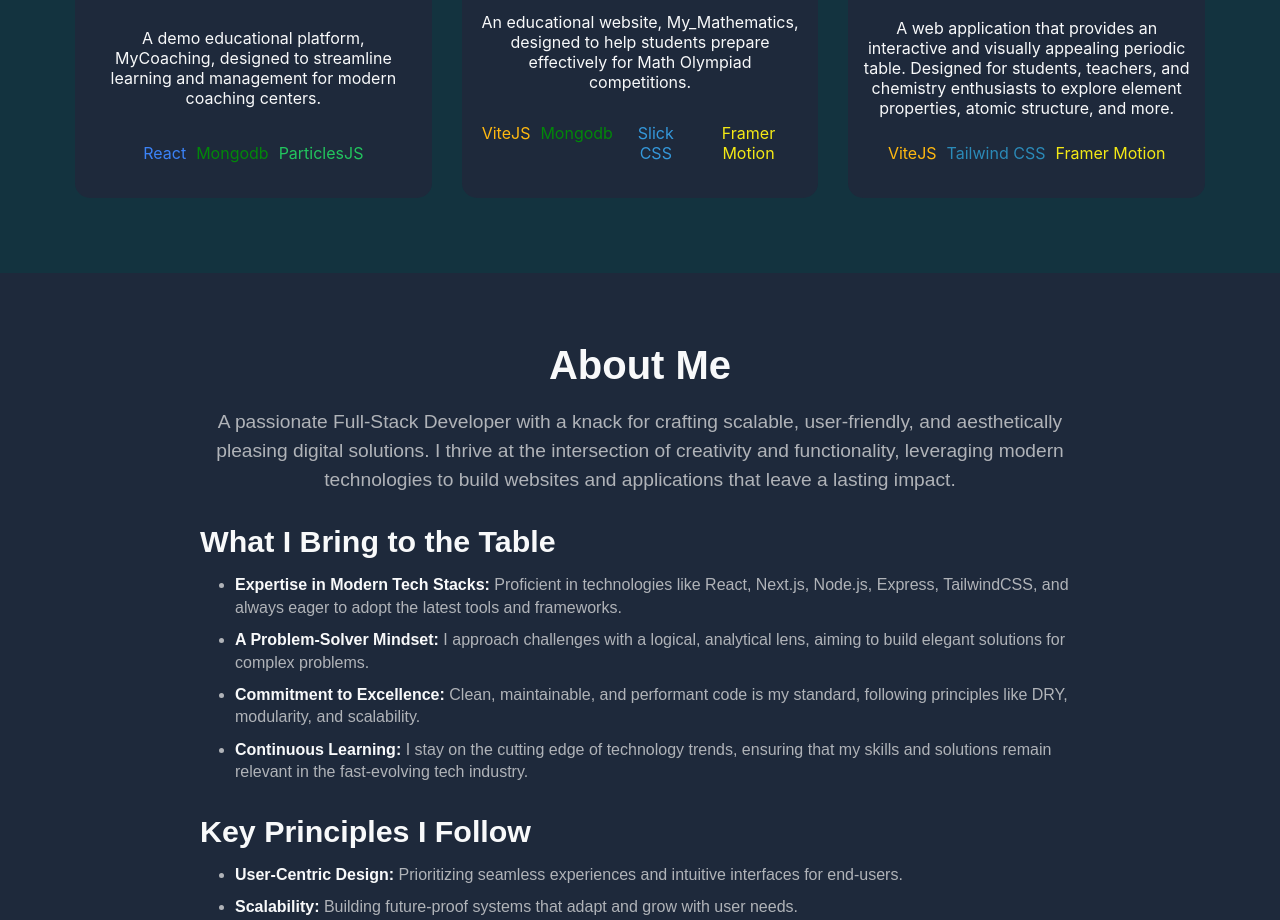
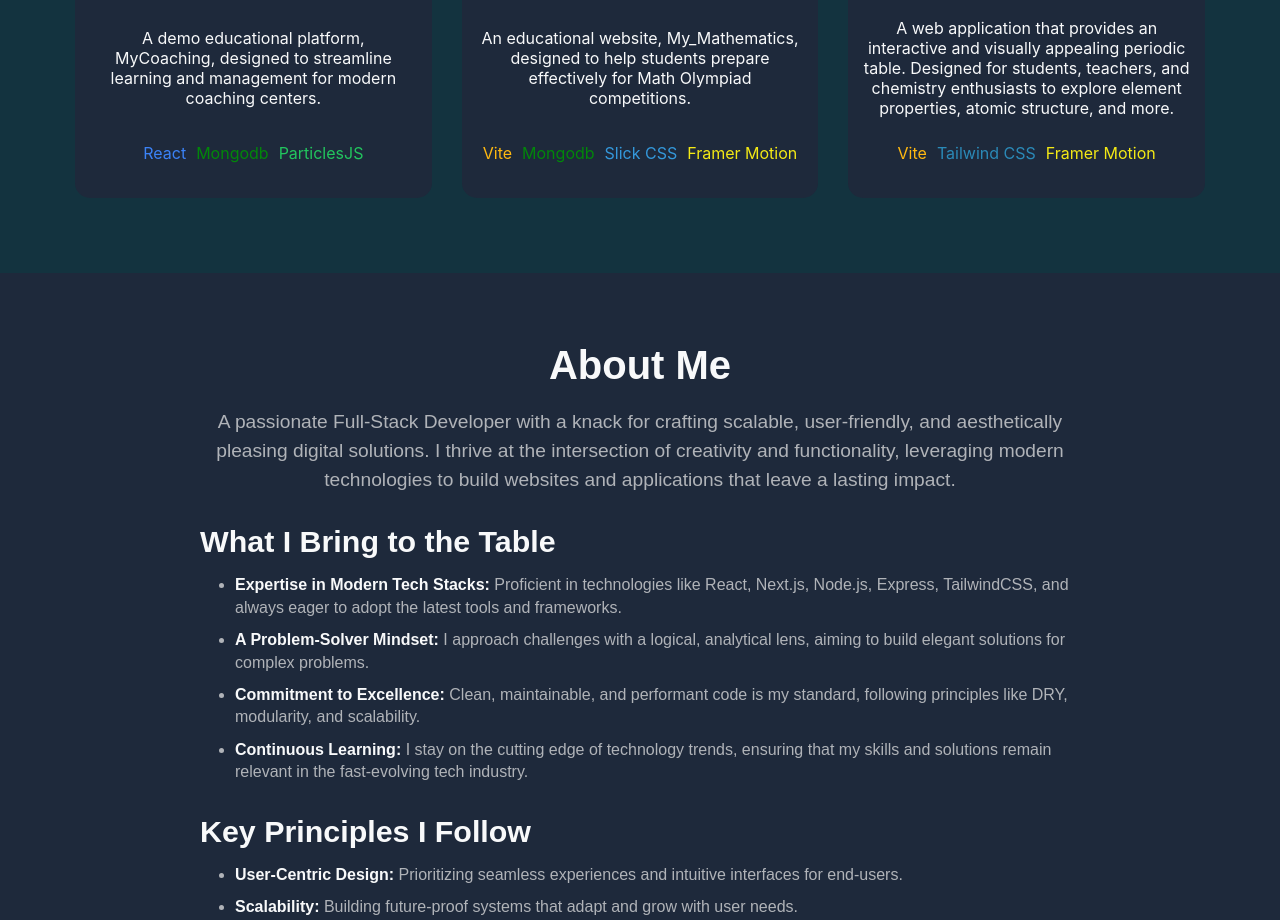
Before and after one commit to Shreyan1729/my_portfolio, a React (Vite) app: page / in a window 1280 px wide. Shown: the part 1922-2842 px from the top of the page. Built offline with nearby package versions, Linux system fonts and the light colour scheme.

Commit message:
11th commit

```diff
--- a/src/App.css
+++ b/src/App.css
@@ -349,7 +349,7 @@
           color: #f4e915;
         }
 
-        .ViteJS {
+        .Vite {
           color: #ffb810;
         }
       }
--- a/src/components/Elements/Elements.js
+++ b/src/components/Elements/Elements.js
@@ -29,7 +29,7 @@ export const ProjectDetails = [
     url: null,
     description:
       "An educational website, My_Mathematics, designed to help students prepare effectively for Math Olympiad competitions.",
-    frameWorks: ["ViteJS", "Mongodb", "Slick CSS", "Framer Motion"],
+    frameWorks: ["Vite", "Mongodb", "Slick CSS", "Framer Motion"],
   },
   {
     name: "Periodic_Table",
@@ -38,7 +38,7 @@ export const ProjectDetails = [
     url: "https://periodic-table-ebon.vercel.app",
     description:
       "A web application that provides an interactive and visually appealing periodic table. Designed for students, teachers, and chemistry enthusiasts to explore element properties, atomic structure, and more.",
-    frameWorks: ["ViteJS", "Tailwind CSS", "Framer Motion"],
+    frameWorks: ["Vite", "Tailwind CSS", "Framer Motion"],
   },
 ];
 
```
